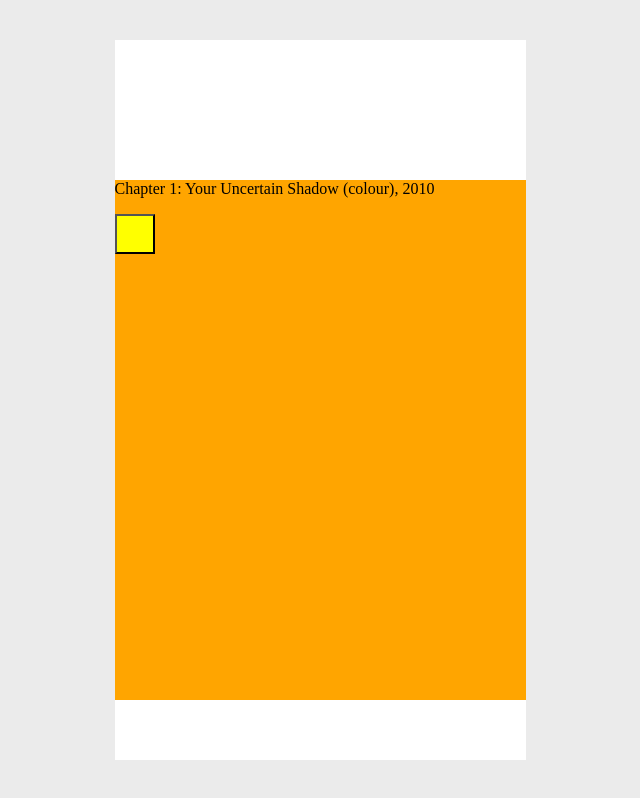
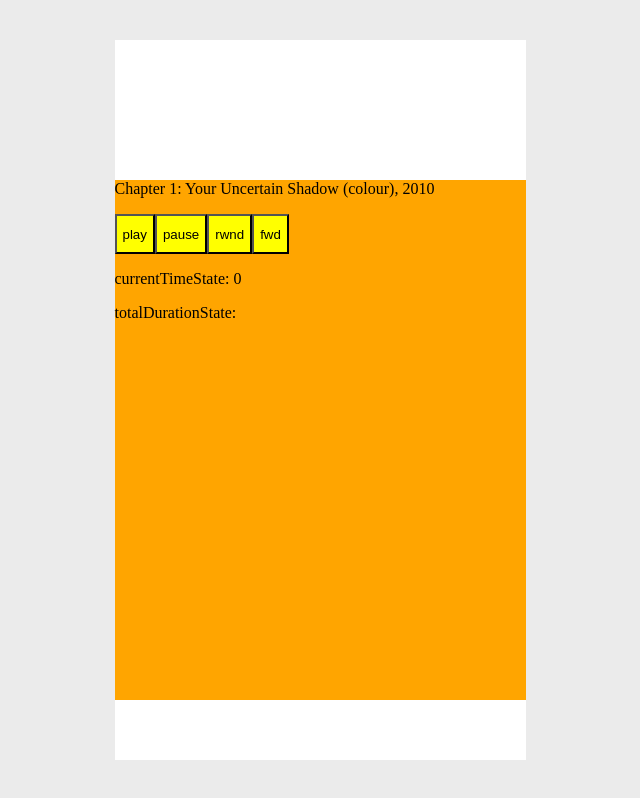
Before and after one commit to jonasvanbuel/all-ears-test-player, a React (Create React App) app: page / in a window 1280 px wide. Shown: the whole page, without its empty margins (320-960 px from the left). Built offline with nearby package versions, Linux system fonts and the light colour scheme.

Commit message:
HTML 5 audio element instead of howler implementation

```diff
--- a/package.json
+++ b/package.json
@@ -10,6 +10,7 @@
     "node-sass": "^5.0.0",
     "react": "^17.0.1",
     "react-dom": "^17.0.1",
+    "react-howler": "^5.0.0",
     "react-scripts": "4.0.2",
     "web-vitals": "^1.0.1"
   },
--- a/src/components/AePlayer/index.scss
+++ b/src/components/AePlayer/index.scss
@@ -6,17 +6,11 @@
   height: 100%;
 }
 
-.PpButton {
-  width: 40px;
-  height: 40px;
-}
-
 .chapter-title {
   margin-top: 0px;
 }
 
-.pButton {
+.pBtn {
   background-color: yellow;
   height: 40px;
-  width: 40px;
 }
--- a/src/components/AePlayer/subComponents/Chapter.js
+++ b/src/components/AePlayer/subComponents/Chapter.js
@@ -1,46 +1,106 @@
-import React, { useState, useEffect } from 'react';
-import {Howl, Howler} from 'howler';
+import React, { useState, useEffect, useRef } from 'react';
+import ReactHowler from 'react-howler';
 
 import PpButton from './PpButton';
 
 
 const Chapter = ({chapter}) => {
+  // Props
   const { count, title, audioSrc } = chapter;
+
+  // Local state
   const [ playing, setPlaying ] = useState(false);
-
-  let audio = null;
-  let pButton = null;
-
-  useEffect(() => {
-    audio = document.getElementById(`ch-${count}`).getElementsByTagName('audio')[0];
-    pButton = document.getElementById(`ch-${count}`).getElementsByClassName('pButton')[0];
-  }, []);
+  const [ currentTimeState, setCurrentTimeState ] = useState(0);
+  const [ totalDurationState, setTotalDurationState ] = useState();
 
 
+  // Should currentTime be state???
+  // const currentTime = useRef(0);
 
-  const playAudio = () => {
-    if (audio.paused) {
-      audio.play();
-      pButton.className = "";
-      pButton.className = "pButton pause";
+  // DOM refs
+  const audioRef = useRef();
+  const playBtnRef = useRef();
+  const pauseBtnRef = useRef();
+  const rwndBtnRef = useRef();
+  const fwdBtnRef = useRef();
+  const currentTimeRef = useRef();
+  const timeRemainingRef = useRef();
+
+  const timer = useRef(null);
+
+  const updateTimes = () => {
+    setCurrentTimeState(Math.round(audioRef.current.currentTime));
+  }
+  const startUpdatingCurrentTime = () => {
+    timer.current = setTimeout(updateTimes, 100);
+  }
+  const stopUpdatingCurrentTime = () => {
+    clearTimeout(timer.current);
+  }
+  if (audioRef.current) {
+    audioRef.current.addEventListener('timeupdate', updateTimes, false)
+    // setTotalDurationState(audioRef.current.duration);
+  }
+
+
+  const handlePlay = () => {
+    console.log('handlePlay triggered...');
+    console.log(audioRef)
+
+    if (audioRef.current.paused) {
+      audioRef.current.play();
+    }
+    setPlaying(true);
+    startUpdatingCurrentTime();
+  }
+
+  const handlePause = () => {
+    console.log('handlePause triggered...');
+
+    if (!audioRef.current.paused) {
+      audioRef.current.pause();
+    }
+    setPlaying(false);
+    stopUpdatingCurrentTime();
+
+  }
+
+  const handleRwnd = (secs) => {
+    if (audioRef.current.currentTime <= 10) {
+      audioRef.current.currentTime = 0;
     } else {
-      audio.pause();
-      pButton.className = "";
-      pButton.className = "pButton play";
+      audioRef.current.currentTime -= 10;
     }
+  }
+
+  const handleFwd = (secs) => {
+    console.log('handleFwd triggered...');
+    audioRef.current.currentTime += 10;
+  }
+
+  const elementArchive = () => {
+    return (
+      <div>
+        <p ref={currentTimeRef} id='current-time'></p>
+        <p ref={timeRemainingRef} id='time-remaining'></p>
+      </div>
+    )
   }
 
   return (
     <div id={`ch-${count}`} className="chapter">
       <p className="chapter-title">{`Chapter ${count}: ${title}`}</p>
-
-      <audio>
+      <audio preload="auto" ref={audioRef} id='vanilla-audio'>
         <source src={audioSrc[0]} type="audio/webm" />
         <source src={audioSrc[1]} type="audio/mpeg" />
       </audio>
+      <button ref={playBtnRef} className="pBtn play" onClick={handlePlay}>play</button>
+      <button ref={pauseBtnRef} className="pBtn pause" onClick={handlePause}>pause</button>
+      <button ref={rwndBtnRef} className="pBtn" onClick={() => handleRwnd(10)}>rwnd</button>
+      <button ref={fwdBtnRef} className="pBtn" onClick={() => handleFwd(10)}>fwd</button>
 
-      <button className="pButton play" onClick={playAudio}></button>
-
+      <p>currentTimeState: {currentTimeState}</p>
+      <p>totalDurationState: {totalDurationState}</p>
     </div>
   );
 }
```
Also changed, not shown: src/components/AePlayer/subComponents/utils/playerActions.js (added, +35 -0 lines), 1 other file (tests, documents, lock files or other folders).
